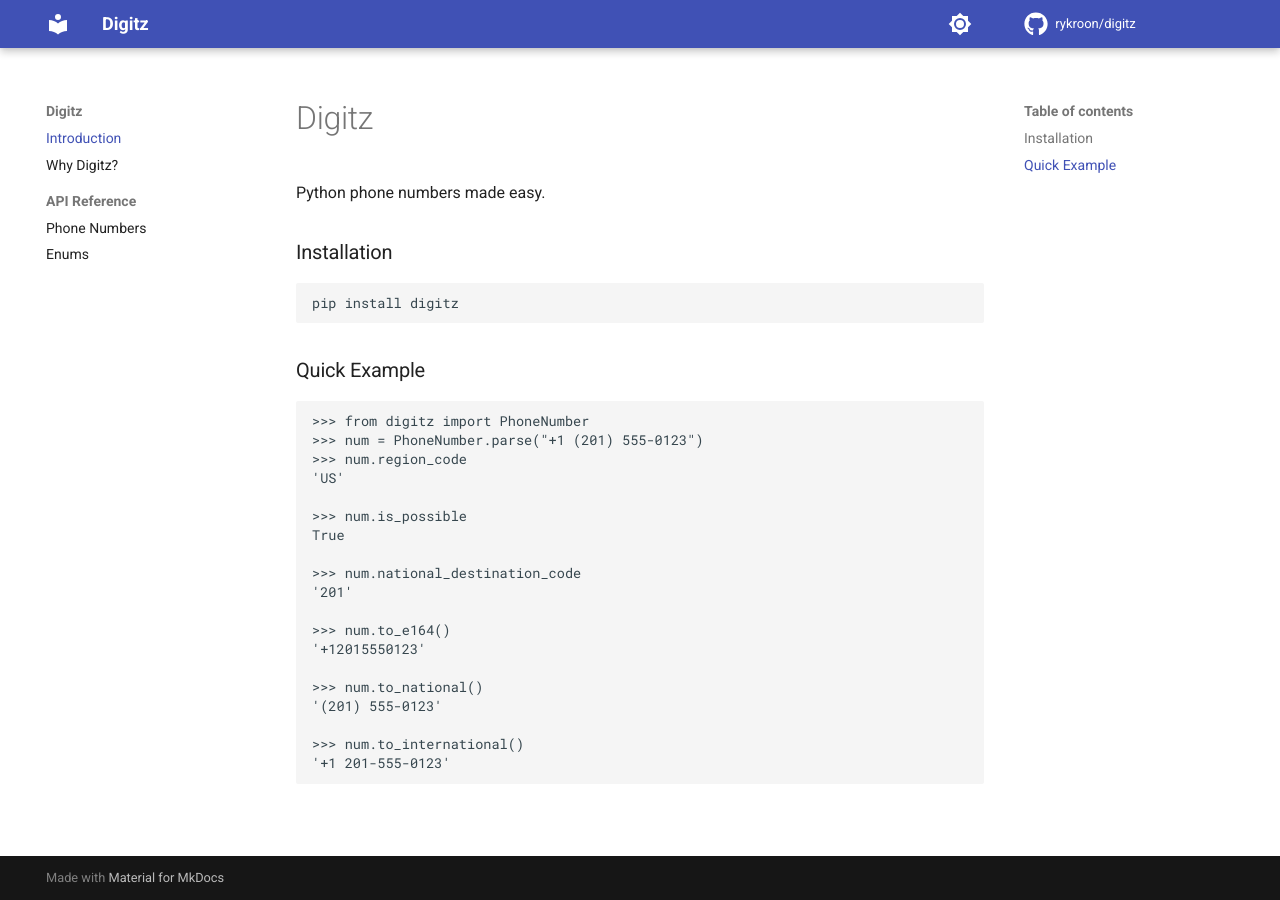
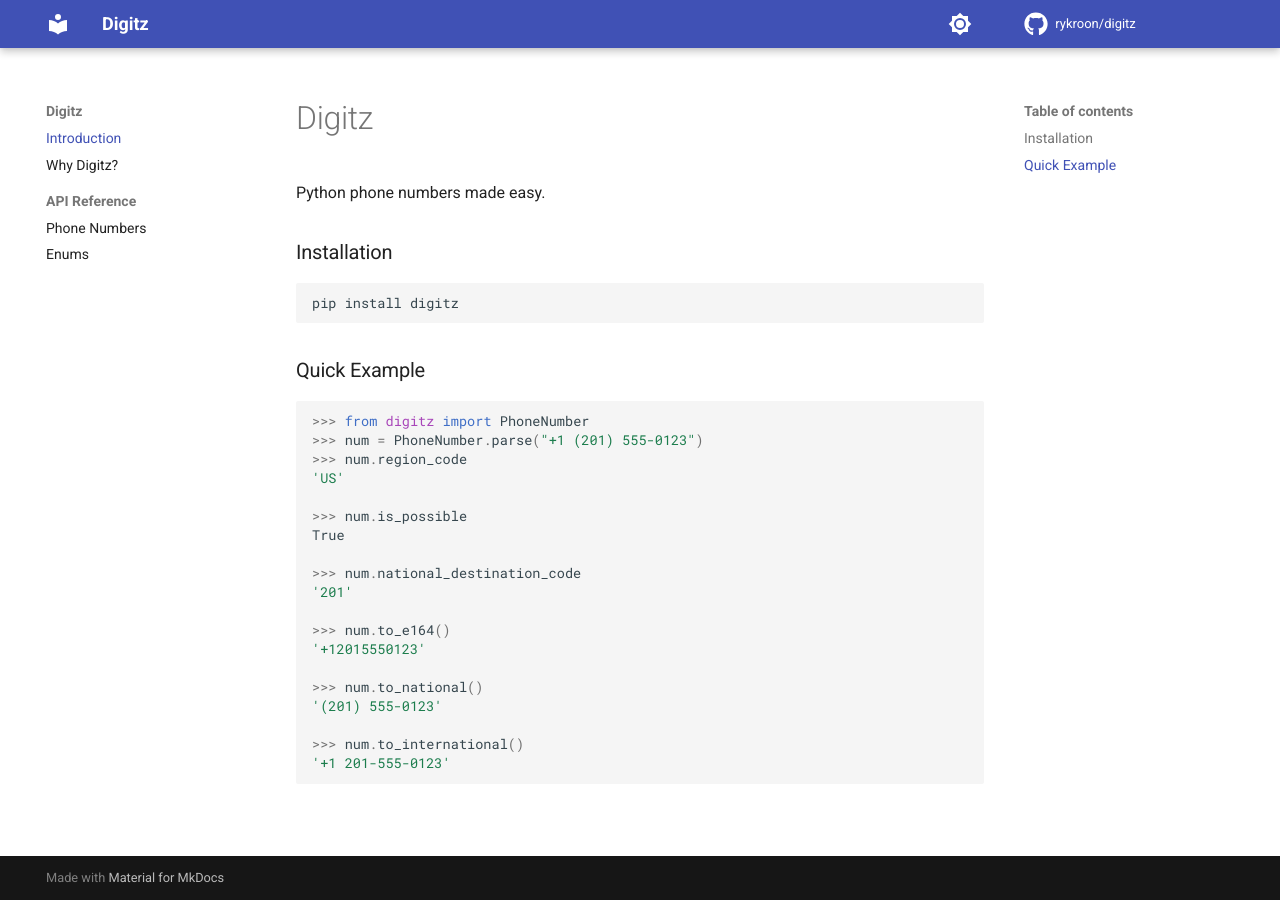
Before and after one commit to rykroon/digitz, an MkDocs documentation site: the page built from docs/index.md, in a window 1280 px wide. Built offline with MkDocs 1.6.1 and Material for MkDocs 9.7.7, drawn with Linux system fonts in a browser that asks for light colours; comment, search, counter and statistics services are not loaded.

Commit message:
Added code block highlighting for python.

````diff
--- a/docs/index.md
+++ b/docs/index.md
@@ -10,7 +10,7 @@
 
 
 ### Quick Example
-```
+```py
 >>> from digitz import PhoneNumber
 >>> num = PhoneNumber.parse("+1 (201) 555-0123")
 >>> num.region_code
--- a/mkdocs.yml
+++ b/mkdocs.yml
@@ -1,5 +1,5 @@
 site_name: Digitz
-site_description: abc
+site_description: A Python library for parsing and validating phone numbers.
 site_url: https://digitz.rykroon.com/
 
 
@@ -47,7 +47,15 @@
 
 markdown_extensions:
   - admonition
-  # - mkautodoc
+
+  # https://squidfunk.github.io/mkdocs-material/reference/code-blocks/#configuration
+  - pymdownx.highlight:
+      anchor_linenums: true
+      line_spans: __span
+      pygments_lang_class: true
+  - pymdownx.inlinehilite
+  - pymdownx.snippets
+  - pymdownx.superfences
 
 plugins:
 - mkdocstrings: # https://mkdocstrings.github.io/python/usage/configuration/general/
````
